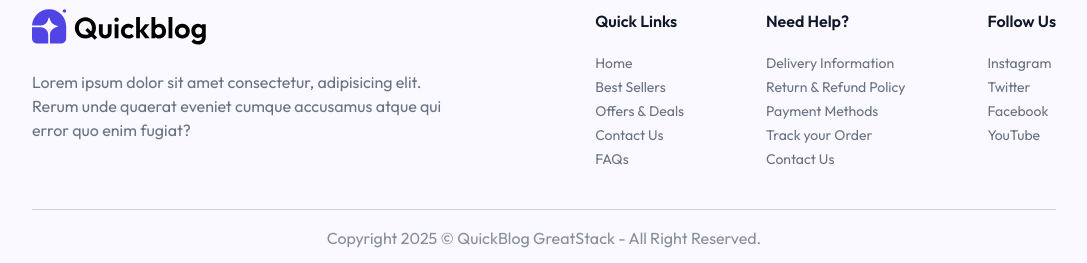
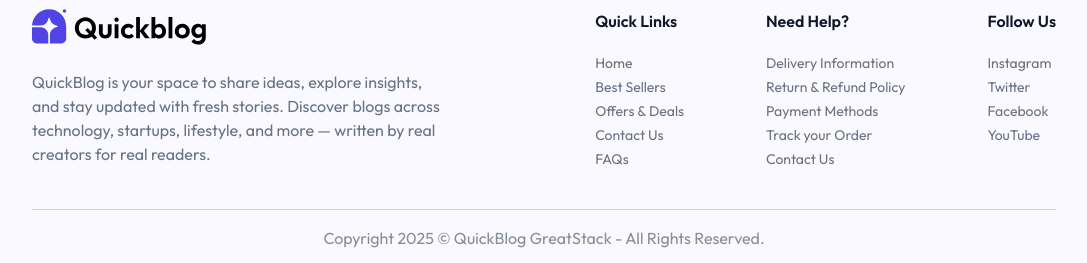
Before and after one commit to Bhavya7806/Personal-Blog, a React (Vite) app in the folder client/: page / in a window 1280 px wide. Shown: the part 1065-1328 px from the top of the page, without its empty margins (96-1183 px from the left). Built offline with nearby package versions, Linux system fonts and the light colour scheme; no server answers.

Commit message:
Update Footer.jsx

```diff
--- a/client/src/components/Footer.jsx
+++ b/client/src/components/Footer.jsx
@@ -8,7 +8,10 @@ const Footer = () => {
 
         <div>
             <img src={assets.logo} alt="logo" className='w-32 sm:w-44'/>
-            <p className='max-w-[410px] mt-6'>Lorem ipsum dolor sit amet consectetur, adipisicing elit. Rerum unde quaerat eveniet cumque accusamus atque qui error quo enim fugiat?</p>
+            <p className='max-w-[410px] mt-6'>
+              QuickBlog is your space to share ideas, explore insights, and stay updated with fresh stories.
+              Discover blogs across technology, startups, lifestyle, and more — written by real creators for real readers.
+            </p>
         </div>
 
         <div className='flex flex-wrap justify-between w-full md:w-[45%] gap-5'>
@@ -26,9 +29,10 @@ const Footer = () => {
             ))}
         </div>
 
-
       </div>
-      <p className='py-4 text-center text-sm md:text-base text-gray-500/80'>Copyright 2025 © QuickBlog GreatStack - All Right Reserved.</p>
+      <p className='py-4 text-center text-sm md:text-base text-gray-500/80'>
+        Copyright 2025 © QuickBlog GreatStack - All Rights Reserved.
+      </p>
     </div>
   )
 }
```
